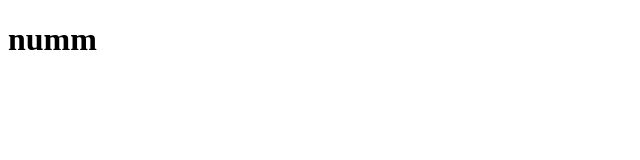
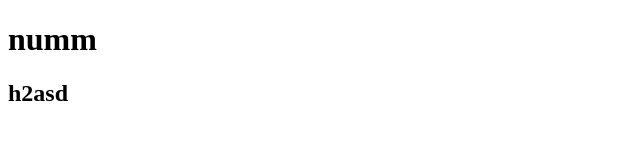
Before and after one commit to mig-af/test, a plain HTML site: page index.html in a window 1280 px wide. Shown: the whole page, without its empty margins (0-640 px from the left). Drawn offline with Linux system fonts and the light colour scheme.

Commit message:
Update index.html

```diff
--- a/index.html
+++ b/index.html
@@ -9,6 +9,9 @@
     <h1>
         numm
     </h1>
+    <div>
+        <h2>h2asd</h2>
+    </div>
 </body>
 <script src="app.js"></script>
 </html>
```
